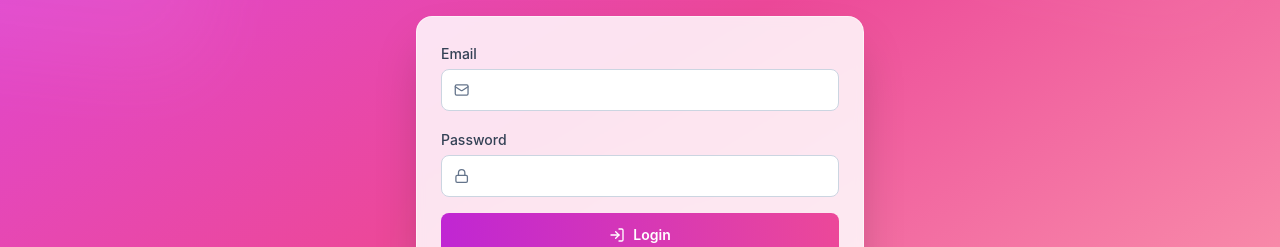
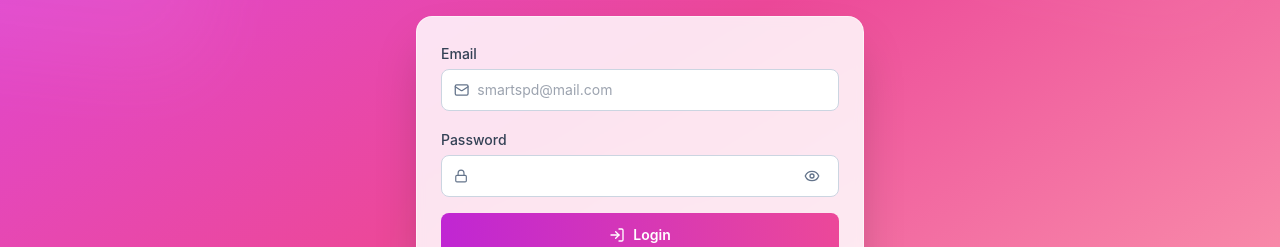
Before and after one commit to KruChetkub/PTDMS, a React (Vite) app: page /login in a window 1280 px wide. Shown: the part 317-564 px from the top of the page. Built offline with nearby package versions, Linux system fonts and the light colour scheme; no server answers.

Commit message:
update project

```diff
--- a/src/features/auth/pages/LoginPage.tsx
+++ b/src/features/auth/pages/LoginPage.tsx
@@ -1,5 +1,6 @@
 import { zodResolver } from '@hookform/resolvers/zod';
-import { Lock, LogIn, Mail } from 'lucide-react';
+import { Eye, EyeOff, Lock, LogIn, Mail } from 'lucide-react';
+import { useState } from 'react';
 import { useForm } from 'react-hook-form';
 import { Link, useLocation, useNavigate } from 'react-router-dom';
 import { ConfiguredNotice } from '../../../components/auth/ConfiguredNotice';
@@ -9,6 +10,7 @@ import { loginSchema, type LoginFormValues } from '../auth.schemas';
 export function LoginPage() {
   const navigate = useNavigate();
   const location = useLocation();
+  const [showPassword, setShowPassword] = useState(false);
   const from = (location.state as { from?: Location } | null)?.from?.pathname || '/portal';
   const { signIn, loading, error, clearError } = useAuthStore();
   const {
@@ -72,6 +74,7 @@ export function LoginPage() {
               <input
                 type="email"
                 autoComplete="email"
+                placeholder="smartspd@mail.com"
                 className="w-full bg-transparent px-2 py-2.5 text-sm text-slate-900 outline-none"
                 {...register('email')}
               />
@@ -79,19 +82,32 @@ export function LoginPage() {
             {errors.email ? <span className="mt-1 block text-xs text-red-600">{errors.email.message}</span> : null}
           </label>
 
-          <label className="block">
+          <div>
             <span className="text-sm font-medium text-slate-700">Password</span>
             <div className="mt-1 flex items-center rounded-lg border border-slate-300 bg-white px-3 focus-within:border-pink-500 focus-within:ring-2 focus-within:ring-pink-100">
               <Lock className="h-4 w-4 text-slate-500" aria-hidden="true" />
               <input
-                type="password"
+                type={showPassword ? 'text' : 'password'}
                 autoComplete="current-password"
                 className="w-full bg-transparent px-2 py-2.5 text-sm text-slate-900 outline-none"
                 {...register('password')}
               />
+              <button
+                type="button"
+                className="inline-flex h-8 w-8 items-center justify-center rounded-md text-slate-500 transition hover:bg-slate-100 hover:text-pink-600 focus:outline-none focus:ring-2 focus:ring-pink-200"
+                aria-label={showPassword ? 'ซ่อนรหัสผ่าน' : 'แสดงรหัสผ่าน'}
+                aria-pressed={showPassword}
+                onClick={() => setShowPassword((current) => !current)}
+              >
+                {showPassword ? (
+                  <EyeOff className="h-4 w-4" aria-hidden="true" />
+                ) : (
+                  <Eye className="h-4 w-4" aria-hidden="true" />
+                )}
+              </button>
             </div>
             {errors.password ? <span className="mt-1 block text-xs text-red-600">{errors.password.message}</span> : null}
-          </label>
+          </div>
 
           <button
             type="submit"
```
